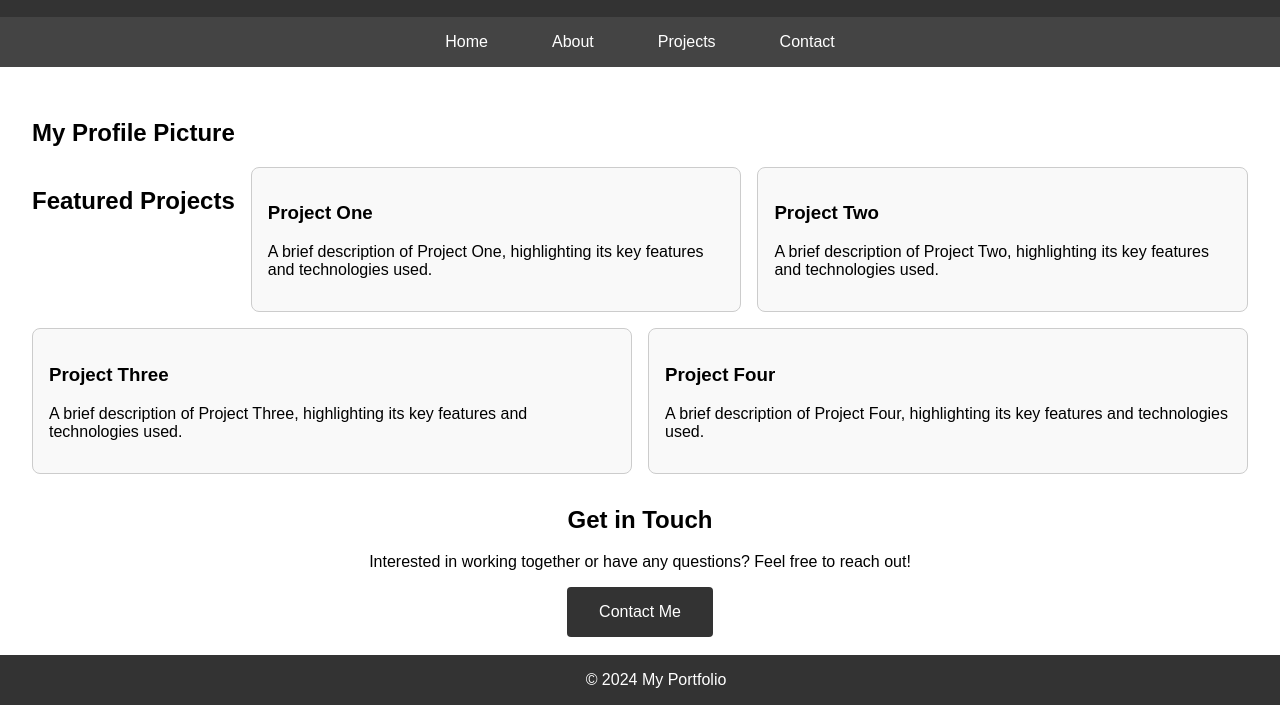
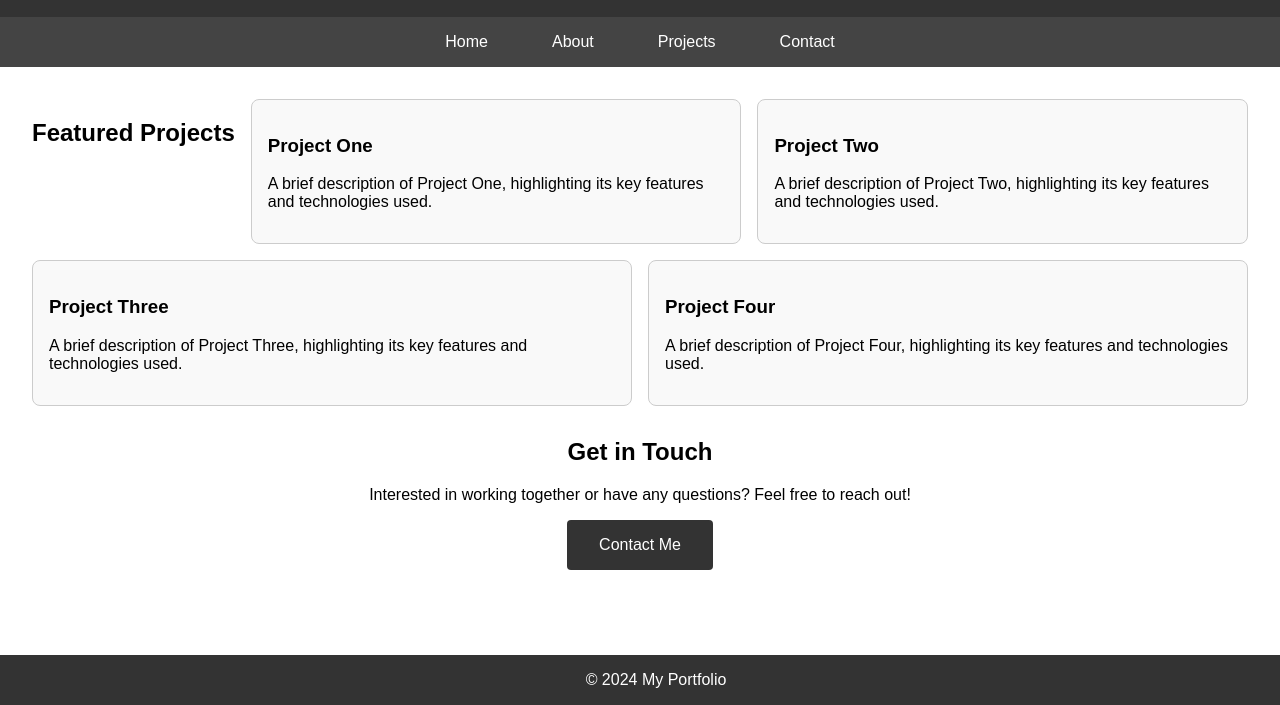
Before and after one commit to MuhammadYaseen042/tocs, a plain HTML site: page index.html in a window 1280 px wide. Shown: the part 95-800 px from the top of the page. Drawn offline with Linux system fonts and the light colour scheme.

Commit message:
Update index.html

```diff
--- a/index.html
+++ b/index.html
@@ -86,7 +86,6 @@
         <a href="contact.html">Contact</a>
     </nav>
     <div class="container">
-        <h2>My Profile Picture</h2>
 
         <div class="projects">
             <h2>Featured Projects</h2>
```
